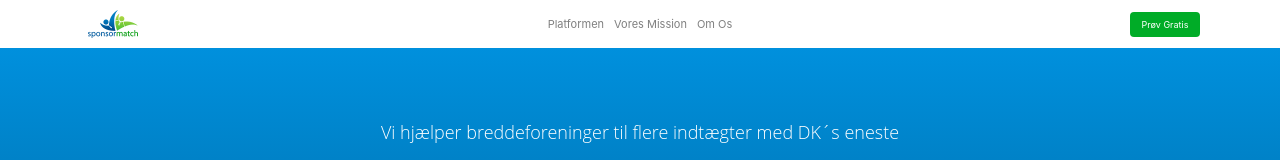
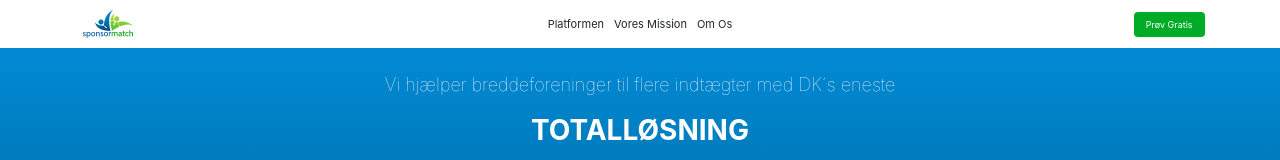
Before and after one commit to AlubuArt/sponsorMatch-landingpage, a React (Create React App) app: page / in a window 1280 px wide. Shown: the top 160 px of the page. Built offline with nearby package versions, Linux system fonts and the light colour scheme.

Commit message:
added routing + minor css fixes

```diff
--- a/src/App.js
+++ b/src/App.js
@@ -7,7 +7,6 @@ import Misson from './sections/mission/mission.js';
 import OmOs from './sections/om-os/om-os.js';
 import CTA1 from './sections/callToAction/cta-1.js';
 
-import {Container } from 'react-bootstrap'
 
 
 
--- a/src/index.css
+++ b/src/index.css
@@ -1,6 +1,6 @@
 body {
   margin: 0;
-  font-family: -apple-system, BlinkMacSystemFont, 'open sans', 'Segoe UI', 'Roboto', 'Oxygen',
+  font-family: -apple-system, 'Open Sans', 'Segoe UI', 'Roboto', 'Oxygen',
     'Ubuntu', 'Cantarell', 'Fira Sans', 'Droid Sans', 'Helvetica Neue',
     sans-serif;
   -webkit-font-smoothing: antialiased;
--- a/src/sections/functions/functions-section.css
+++ b/src/sections/functions/functions-section.css
@@ -7,7 +7,7 @@ div {
     margin: 0px 0px 0px 0px;
     padding: 0px 0px 0px 0px;
     text-align: center;
-    font-family: 'open sans';
+
     justify-content: center;
     align-items: center;
 
--- a/src/sections/functions/functions-section.js
+++ b/src/sections/functions/functions-section.js
@@ -16,7 +16,7 @@ const FunctionsSection = () => {
 
 
     return (
-        <Container fluid>
+        <Container fluid className="functions-section">
             <Row className="vp-1">
                 <Col>
                     <h2>{ValueProp1}</h2>
--- a/src/sections/header/header.css
+++ b/src/sections/header/header.css
@@ -9,8 +9,7 @@ img {
 .navbar {
     background-color: rgb(255, 255, 255);
     padding: 5px;
-    margin-left: 5px;
-    margin-right: 5px;
+
 
 
 }
@@ -29,7 +28,7 @@ img {
     margin-right: 5px;
 }
 
-.navbar-light .navbar-nav .nav-link {
+.navbar-light .navbar-nav a{
     padding: 5px;
 }
 
@@ -41,7 +40,7 @@ img {
     width: auto;
 }
 
-.nav-link {
+.nav a {
     font-size: 11px;
 
 }
--- a/src/sections/header/header.js
+++ b/src/sections/header/header.js
@@ -16,15 +16,15 @@ const LandingPageHeader = () => {
 
     return (
         <div className="main">
-            <Navbar fluid  sticky="top" className="nav">
+            <Navbar fluid  fixed="top" className="nav">
                 <Col xs="2">
                     <Navbar.Brand  sm="2"as="IMG" src={logo}>Logo</Navbar.Brand>
                 </Col>
                 <Col xs="8">
                     <Nav>
-                        <Nav.Link>Platformen</Nav.Link>
-                        <Nav.Link>Vores Mission</Nav.Link>
-                        <Nav.Link>Om Os</Nav.Link>
+                        <Link to="functions-section" spy={true} smooth={true} offset={-50} duration={500} >Platformen</Link>
+                        <Link to="mission-section" spy={true} smooth={true} offset={-50} duration={500}>Vores Mission</Link>
+                        <Link to="om-os-section" spy={true} smooth={true} offset={0} duration={500}>Om Os</Link>
 
                     </Nav>
                 </Col>
--- a/src/sections/hero/hero.css
+++ b/src/sections/hero/hero.css
@@ -3,7 +3,7 @@
     background: linear-gradient(180deg, rgba(0,144,221,1) 0%, rgba(0,72,111,1) 100%);
     height: 100%;
     text-align: center;
-    font-family: 'open sans';
+
     color: white;
     margin: 0px 0px 0px 0px;
 
--- a/src/sections/mission/mission.js
+++ b/src/sections/mission/mission.js
@@ -12,10 +12,11 @@ import './mission.css';
 const Mission = () => {
 
     return (
-        <Container fluid>
+        <Container fluid className="mission-section">
             <Row className="mission-container">
                 <Col >
                     <img className="sponsormatch-logo" src={Logo} alt="sponsormatch logo hvid"></img>
+                    <h1>Missionen</h1>
                     <h2>{MissionText}</h2>
                 </Col>
             </Row>
--- a/src/sections/om-os/om-os.js
+++ b/src/sections/om-os/om-os.js
@@ -11,7 +11,7 @@ const OmOs = () => {
 
     return (
 
-        <Container fluid>
+        <Container fluid className="om-os-section">
             <Row >
                 <Col className="om-os-container">
                     <h1>
```
Also changed, not shown: firebase.json (added), 2 other files (tests, documents, lock files or other folders).
